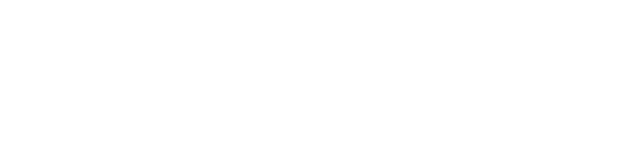
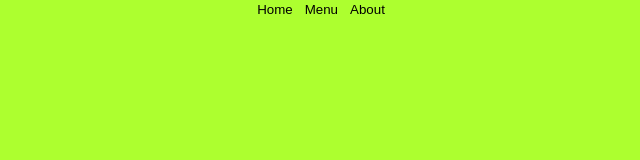
Before and after one commit to durajrafal/RestaurantPage, a website built with webpack: page dist/index.html in a window 1280 px wide. Shown: the whole page, without its empty margins (319-959 px from the left). Built offline with nearby package versions, Linux system fonts and the light colour scheme.

Commit message:
import css through ts

```diff
--- a/package.json
+++ b/package.json
@@ -13,8 +13,11 @@
   "author": "",
   "license": "ISC",
   "devDependencies": {
+    "css-loader": "^6.8.1",
+    "style-loader": "^3.3.3",
     "ts-loader": "^9.4.3",
     "typescript": "^5.0.4",
+    "typescript-plugin-css-modules": "^5.0.1",
     "webpack": "^5.83.1",
     "webpack-cli": "^5.1.1",
     "webpack-dev-server": "^4.15.0"
--- /dev/null
+++ b/src/about.ts
@@ -0,0 +1,5 @@
+function render(){
+    console.log("About");
+}
+
+export default render;
--- /dev/null
+++ b/src/home.ts
@@ -0,0 +1,5 @@
+function render(){
+    console.log("Home");
+}
+
+export default render;
--- a/src/index.ts
+++ b/src/index.ts
@@ -1 +1,19 @@
-console.log("test ts with webpack!");
+import renderHeader from "./navbar";
+import renderHome from "./home";
+import renderMenu from "./menu";
+import renderAbout from "./about";
+import "./style.module.css"
+import * as css from "./style.module.css"
+
+let header = renderHeader();
+let content = document.querySelector('.content');
+content?.appendChild(header);
+
+function wireButtons(){
+    const buttons = document.querySelectorAll('button');
+    buttons[0].addEventListener('click', () => renderHome())
+    buttons[1].addEventListener('click', () => renderMenu())
+    buttons[2].addEventListener('click', () => renderAbout())
+}
+
+wireButtons();
--- /dev/null
+++ b/src/menu.ts
@@ -0,0 +1,19 @@
+function render(){
+    const content = document.querySelector('.content')
+    const tabContent = document.querySelector('#tab-content')
+    let newContent: Element;
+    if(tabContent) {
+        tabContent.textContent = "";
+        newContent = tabContent;
+    }
+    else{
+        newContent = document.createElement('section');
+    }
+    newContent.id = "tab-content";
+    const menu = document.createElement('p');
+    menu.innerText = "MENU";
+    newContent.appendChild(menu);
+    content?.appendChild(newContent);
+}
+
+export default render;
--- /dev/null
+++ b/src/navbar.ts
@@ -0,0 +1,19 @@
+function renderHeader(){
+    let header = document.createElement('header');
+    let navbar = document.createElement('nav');
+
+    navbar.appendChild(createButton("Home"));
+    navbar.appendChild(createButton("Menu"));
+    navbar.appendChild(createButton("About"));
+    header.appendChild(navbar);
+
+    return header;
+}
+
+function createButton(name: string) {
+    let btn = document.createElement('button');
+    btn.textContent = name;
+    return btn;
+}
+
+export default renderHeader;
--- /dev/null
+++ b/src/style.module.css
@@ -0,0 +1,31 @@
+html,
+body{
+    min-height: 100svh;
+}
+
+body{
+    margin: 0;
+}
+
+header{
+    display: flex;
+    justify-content: center;
+}
+
+button{
+    border: none;
+    background-color: transparent;
+    cursor: pointer;
+}
+
+button:hover{
+    border-bottom: 2px solid black;
+}
+
+body{
+    background-color: greenyellow;
+}
+
+.css-class{
+    background-color: aquamarine;
+}
--- a/tsconfig.json
+++ b/tsconfig.json
@@ -1,6 +1,8 @@
 {
   "compilerOptions": {
     /* Visit https://aka.ms/tsconfig to read more about this file */
+
+
 
     /* Projects */
     // "incremental": true,                              /* Save .tsbuildinfo files to allow for incremental compilation of projects. */
--- a/webpack.config.js
+++ b/webpack.config.js
@@ -9,6 +9,10 @@ module.exports = {
         test: /\.tsx?$/,
         use: 'ts-loader',
         exclude: /node_modules/,
+      },
+      {
+        test: /\.css$/i,
+        use: ['style-loader', 'css-loader'],
       },
     ],
   },
```
Also changed, not shown: dist/index.html, dist/main.js, 1 other file.
